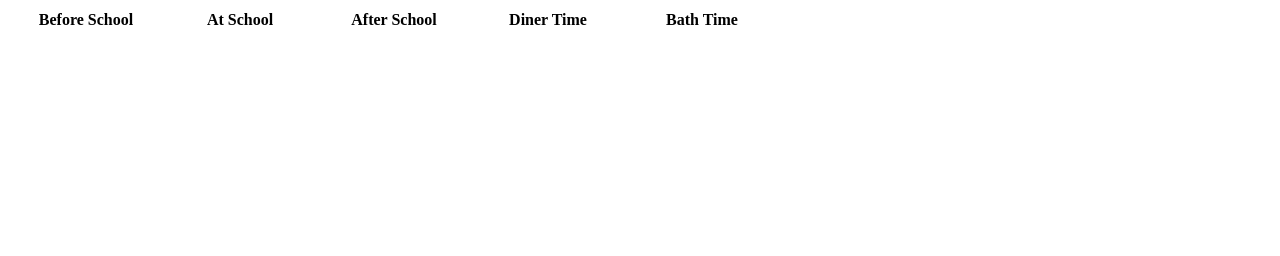
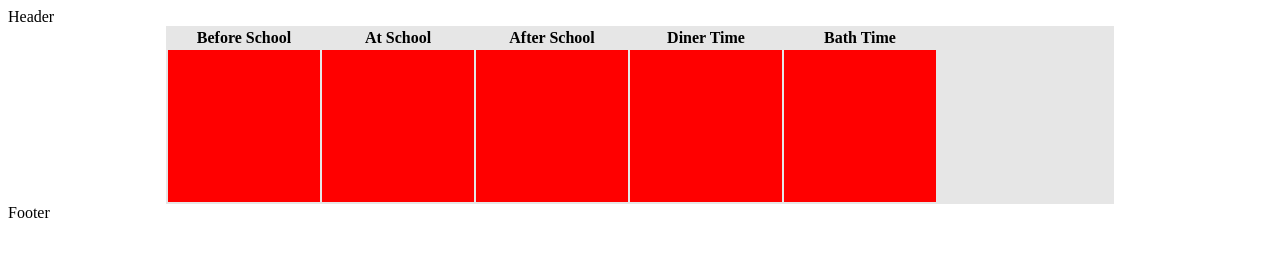
Before and after one commit to nctiggy/Photon-Sticker-Chart, a plain HTML site: page index.html in a window 1280 px wide. Drawn offline with Linux system fonts and the light colour scheme; no server answers.

Commit message:
Adding header/footer and cells

```diff
--- a/index.html
+++ b/index.html
@@ -7,11 +7,25 @@
 				border-radius: 50%;
 				width: 150px;
 				height: 150px;
+				text-align: center;
+			}
+			.main {
+				width: 75%;
+				margin: 0 auto;
+				background: #e6e6e6;
+			}
+			td {
+				background: red;
+				width: 150px;
 			}
 		</style>
 	</head>
 	<body>
-		<table>
+		<div class="header">
+			Header
+		</div>
+		<div class="main">
+		<table class="chart">
 			<tr>
 				<th>Before School</th>
 				<th>At School</th>
@@ -27,7 +41,10 @@
 				<td><div id="bath" class="circle"></div></td>
 			</tr>
 		</table>
-
+		</div>
+		<div class="footer">
+			Footer
+		</div>
 
 		<script type="text/javascript" charset="utf-8">
 			var times = ["before","at","after","diner","bath"];
```
